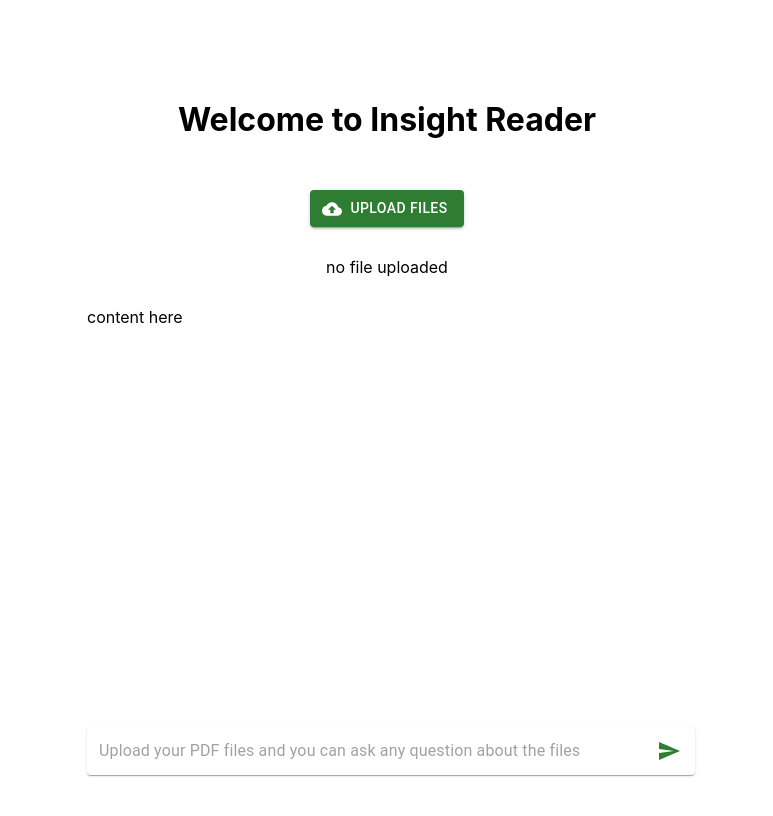
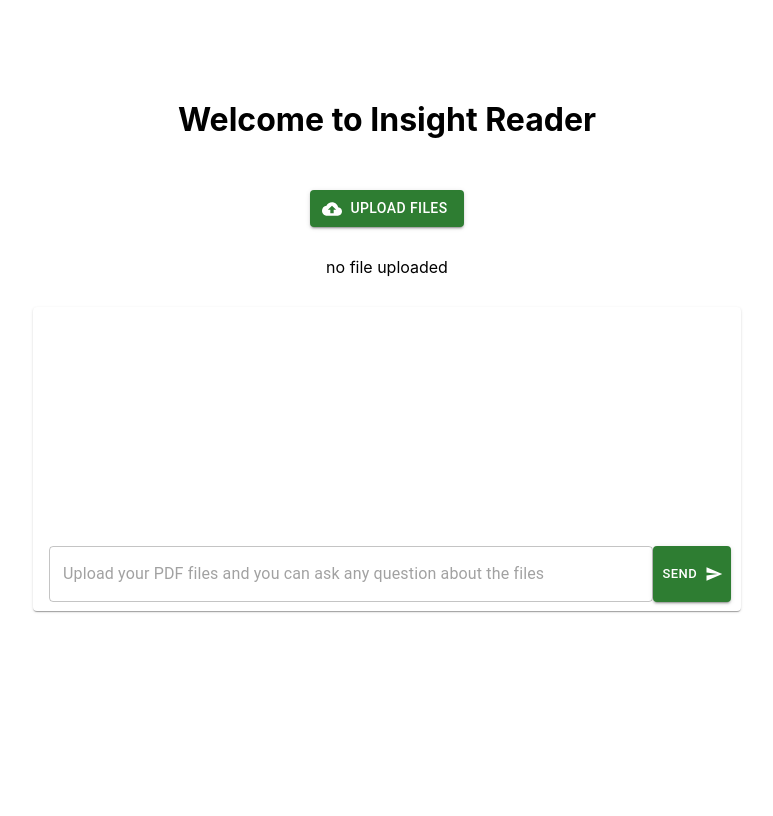
Before and after one commit to chiangamy210/Insight_Reader, a React (Create React App) app: page / in a window 1280 px wide. Shown: the top 816 px of the page, without its empty margins (253-1026 px from the left). Built offline with nearby package versions, Linux system fonts and the light colour scheme.

Commit message:
implement chat with ai in fronend

```diff
--- a/package.json
+++ b/package.json
@@ -7,12 +7,13 @@
     "@emotion/styled": "^11.13.0",
     "@google/generative-ai": "^0.20.0",
     "@mui/icons-material": "^6.1.0",
+    "@mui/lab": "^6.0.0-beta.10",
     "@mui/material": "^6.1.0",
     "@testing-library/jest-dom": "^5.17.0",
     "@testing-library/react": "^13.4.0",
     "@testing-library/user-event": "^13.5.0",
+    "axios": "^1.5.0",
     "concurrently": "^8.2.1",
-    "axios": "^1.5.0",
     "react": "^18.3.1",
     "react-dom": "^18.3.1",
     "react-scripts": "5.0.1",
--- /dev/null
+++ b/src/component/ChatBox.js
@@ -0,0 +1,91 @@
+import { useState } from "react";
+import { InputBox } from "./InputBox";
+import axios from "axios";
+import { Box, Paper, styled, Typography } from "@mui/material";
+import { green } from "@mui/material/colors";
+
+//TODO modify ui
+export function ChatBox() {
+  const [loading, setLoading] = useState(false);
+  const [inputValue, setInputValue] = useState("");
+  const [messages, setMessages] = useState([]);
+
+  const DOAMIN = "http://localhost:5001";
+
+  function handleChange(e) {
+    const value = e.target.value;
+    setInputValue(value);
+  }
+
+  async function handleSend() {
+    try {
+      const question = inputValue;
+      if (inputValue !== "") {
+        const newMessage = {
+          id: Date.now(),
+          text: inputValue,
+          isUser: true,
+        };
+        setLoading(true);
+        setMessages((prevMessage) => [...prevMessage, newMessage]);
+        setInputValue("");
+      }
+
+      const response = await axios.get(`${DOAMIN}/chat`, {
+        params: { question },
+      });
+      const botMessage = {
+        id: Date.now(),
+        text: response.data,
+        isUser: false,
+      };
+      setMessages((prevMessage) => [...prevMessage, botMessage]);
+    } catch (error) {
+      console.error(error);
+    } finally {
+      setLoading(false);
+    }
+  }
+
+  const MessageBubble = styled(Box)(({ isUser }) => ({
+    maxWidth: "70%",
+    color: green,
+    alignSelf: isUser ? "flex-end" : "flex-start",
+  }));
+
+  return (
+    <Paper
+      sx={{
+        p: "2px 4px",
+        display: "flex",
+        flexDirection: "column",
+        alignItems: "center",
+        width: 700,
+        minHeight: 300,
+      }}
+    >
+      {messages.map((message) => (
+        <Box key={message.id}>
+          <MessageBubble>
+            <Typography variant="body1">{message.text}</Typography>
+          </MessageBubble>
+        </Box>
+      ))}
+
+      <Box
+        sx={{
+          width: "100%",
+          marginTop: "auto",
+          padding: "5px",
+        }}
+      >
+        <InputBox
+          handleChange={handleChange}
+          handleSend={handleSend}
+          loading={loading}
+          inputValue={inputValue}
+        />
+      </Box>
+    </Paper>
+  );
+}
--- a/src/component/ChatContent.js
+++ /dev/null
@@ -1,53 +0,0 @@
-import { useState } from "react";
-import { InputBox } from "./InputBox";
-import axios from "axios";
-
-export function ChatContent() {
-  const [isLoading, setIsLoading] = useState(false);
-  const [inputValue, setInputValue] = useState("");
-
-  const DOAMIN = "http://localhost:5001";
-  function handleChange(e) {
-    const value = e.target.value;
-    setInputValue(value);
-  }
-  //TODO fix param and backend running
-  async function handleSend() {
-    setIsLoading(true);
-    const question = inputValue;
-
-    try {
-      const response = await axios.get(`${DOAMIN}/chat`, {
-        params: { question },
-      });
-      console.log(response);
-    } catch (error) {
-      console.error(error);
-    } finally {
-      setIsLoading(false);
-    }
-  }
-
-  return (
-    <div
-      style={{
-        width: 600,
-        height: 600,
-      }}
-    >
-      <div> content here</div>
-
-      <div
-        style={{
-          display: "flex",
-          position: "fixed",
-          bottom: 0,
-          justifyContent: "center",
-          marginBottom: 25,
-        }}
-      >
-        <InputBox handleChange={handleChange} handleSend={handleSend} />
-      </div>
-    </div>
-  );
-}
--- a/src/component/HomePage.js
+++ b/src/component/HomePage.js
@@ -3,7 +3,8 @@
 import { DisplayFiles } from "./DisplayFiles";
 
 import { InputBox } from "./InputBox";
-import { ChatContent } from "./ChatContent";
+import { ChatBox } from "./ChatBox";
+import { Box } from "@mui/material";
 
 export function HomePage() {
   const [files, setFiles] = useState([]); // Use state to store files
@@ -16,7 +17,7 @@
   }
   return (
     <div>
-      <box
+      <Box
         style={{
           display: "flex",
           flexDirection: "column",
@@ -29,9 +30,9 @@
         <DisplayFiles fileList={files} />
         <div style={{ marginTop: 30 }}></div>
         <div>
-          <ChatContent />
+          <ChatBox />
         </div>
-      </box>
+      </Box>
     </div>
   );
 }
--- a/src/component/InputBox.js
+++ b/src/component/InputBox.js
@@ -1,32 +1,47 @@
-import { IconButton, InputBase, Paper } from "@mui/material";
-import SendRoundedIcon from "@mui/icons-material/Send";
+import { Box, InputBase, Paper, styled, TextField } from "@mui/material";
+import LoadingButton from "@mui/lab/LoadingButton";
+import SendIcon from "@mui/icons-material/Send";
 
-import { pink } from "@mui/material/colors";
+export function InputBox({ handleChange, handleSend, loading, inputValue }) {
+  const StyledTextField = styled(TextField)({
+    flexGrow: 1,
+    marginRight: "8px",
+  });
 
-export function InputBox({ handleChange, handleSend }) {
   return (
-    <Paper
+    <Box
       component="form"
       sx={{
         p: "2px 4px",
         display: "flex",
-        alignItems: "center",
-        width: 600,
+        justifyContent: "center",
+        width: 690,
       }}
     >
-      <InputBase
+      <TextField
         sx={{ ml: 1, flex: 1 }}
         placeholder="Upload your PDF files and you can ask any question about the files"
+        value={inputValue}
         onChange={handleChange}
+        onKeyDown={(e) => {
+          if (e.key === "Enter") {
+            e.preventDefault();
+            handleSend();
+          }
+        }}
       />
-      <IconButton
-        type="button"
-        sx={{ p: "10px" }}
-        aria-label="search"
+      <LoadingButton
+        size="small"
+        color="success"
         onClick={handleSend}
+        endIcon={<SendIcon />}
+        loading={loading}
+        loadingPosition="end"
+        variant="contained"
+        disabled={loading}
       >
-        <SendRoundedIcon color="success" />
-      </IconButton>
-    </Paper>
+        Send
+      </LoadingButton>
+    </Box>
   );
 }
```
Also changed, not shown: 1 other file (tests, documents, lock files or other folders).
